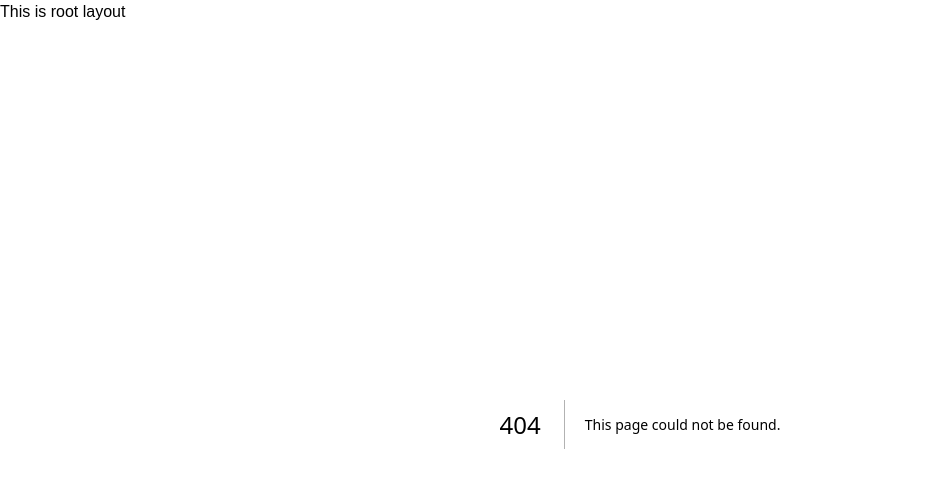
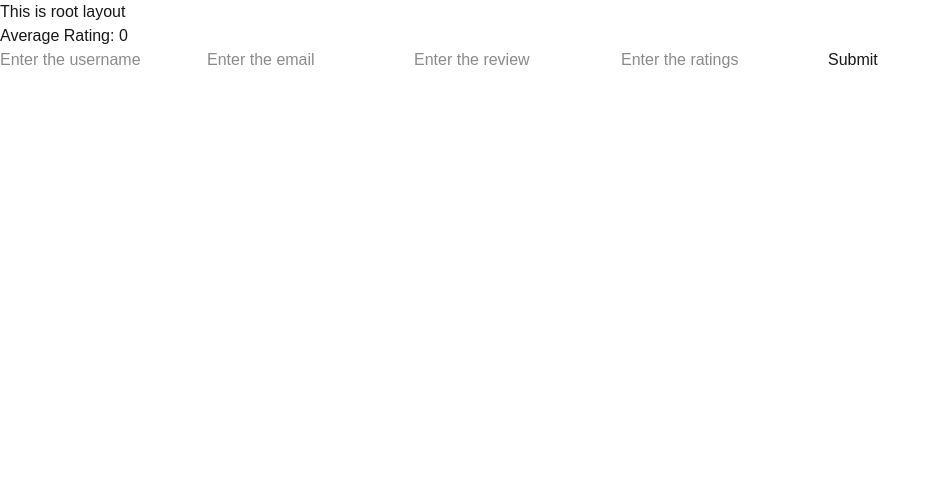
Before and after one commit to Kavin-Prakash-T/summer-internship, a Next.js app in the folder next/my-app/: page /ratings in a window 1280 px wide. Before the commit this address had no page. Shown: the top 488 px of the page, without its empty margins (0-941 px from the left). Built offline with nearby package versions, Linux system fonts and the light colour scheme; no server answers; the database is empty.

Commit message:
Add rating submission and average rating display functionality

```diff
--- /dev/null
+++ b/next/my-app/app/actions/submitRating.tsx
@@ -0,0 +1,28 @@
+'use server'
+import pool from "../database/db"
+import { revalidatePath } from "next/cache";
+
+export async function submitRating( formData: FormData) {
+  try {
+    const username=formData.get("username") as string
+    const email=formData.get("email") as string
+    const review=formData.get("review") as string
+    const rating=Number(formData.get("rating"))
+
+    await pool.query(
+      `INSERT INTO ratings(username,email,review,rating) VALUES($1,$2,$3,$4)`,
+      [username, email, review, rating]
+    )
+    revalidatePath("/blog")
+  } catch (error) {
+    console.error('Database error:', error)
+    throw error
+  }
+}
+
+
+export async function getAverageRating() {
+  const result = await pool.query("SELECT AVG(rating) as average FROM ratings");
+  console.log(result)
+  return result.rows[0].average;
+}
--- /dev/null
+++ b/next/my-app/app/ratings/page.tsx
@@ -0,0 +1,43 @@
+"use client"
+import { useFormStatus } from "react-dom";
+import { getAverageRating, submitRating } from "../actions/submitRating";
+import { useEffect, useState } from "react";
+
+function Button(){
+const {pending}=useFormStatus();
+return(
+    <>
+    <button type="submit" disabled={pending}>
+        {pending ? "Submitting..." : "Submit"}
+    </button>
+    </>
+)
+}
+
+function page() {
+    async function fetchavgrating(){
+      const arating=await getAverageRating()
+      setAvgRating(arating)
+    }
+
+    const [avgRating,setAvgRating] = useState(0);
+    useEffect(()=>{
+        fetchavgrating()
+    }
+)
+  return (
+
+    <>
+    <p>Average Rating: {String(avgRating).substring(0, 4)}</p>
+    <form action={submitRating}>
+        <input type="text" name="username" placeholder="Enter the username"/>
+         <input type="email" name="email" placeholder="Enter the email"/>
+          <input type="text" name="review" placeholder="Enter the review"/>
+           <input type="number" name="rating" placeholder="Enter the ratings"/>
+            <Button></Button>
+    </form>
+    </>
+  )
+}
+
+export default page
```
